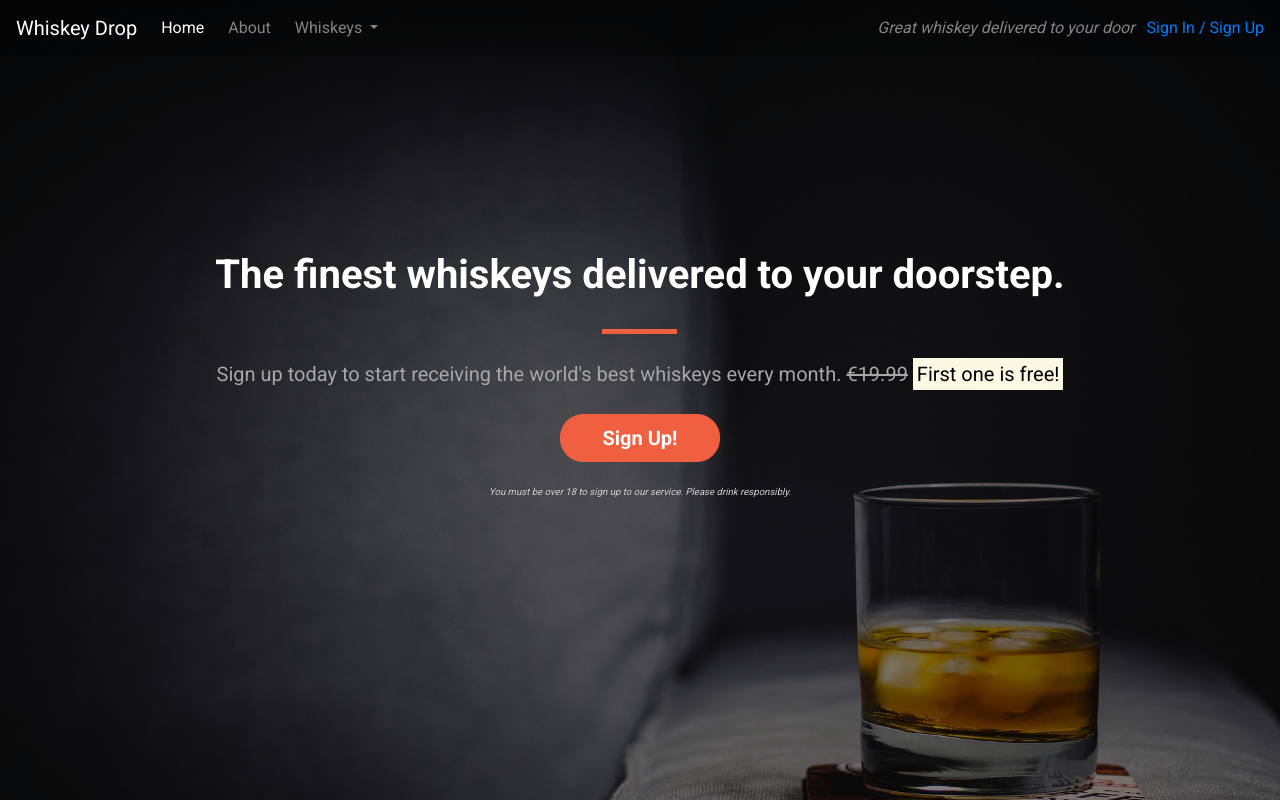
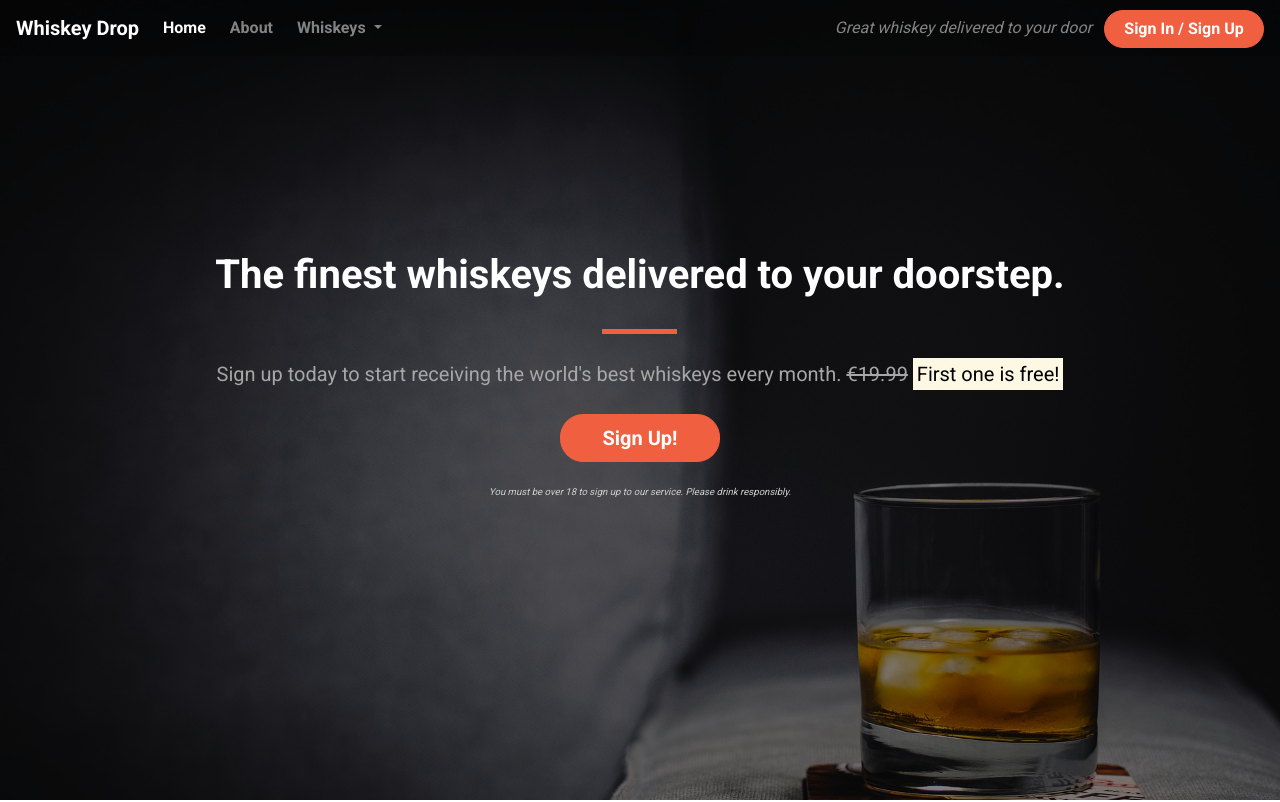
Before and after one commit to HoLaw77/New-whisky-example, a plain HTML site: page index.html in a window 1280 px wide. Shown: the top 802 px of the page. Drawn offline with nearby package versions, Linux system fonts and the light colour scheme.

Commit message:
adjust class for sign in/signup

```diff
--- a/css/style.css
+++ b/css/style.css
@@ -73,6 +73,14 @@ body {
     border: 0;
 }
 
+.navbar-brand {
+     font-weight: bold;
+}
+
+.navbar .navbar-nav a {
+    font-weight: bold;
+}
+
 /* Jumbotron */
 
 .jumbotron {
--- a/index.html
+++ b/index.html
@@ -45,7 +45,7 @@
             </div>
             <div class="d-none d-md-block">
                 <p class="navbar-text my-auto mr-2"><i>Great whiskey delivered to your door</i></p>
-                <a href="/login">Sign In / Sign Up</a>
+                <a href="/login" class="btn btn--cta btn--red">Sign In / Sign Up</a>
             </div>
     </div>
     <!--</div>-->
```
